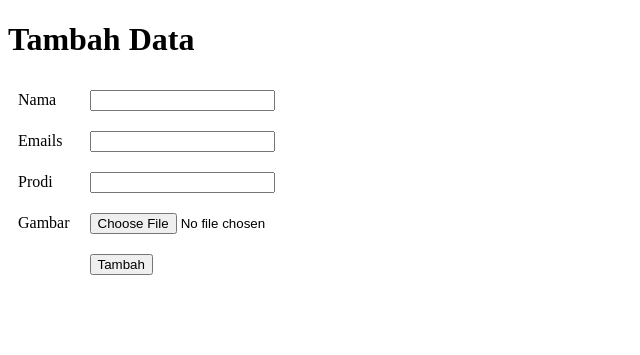
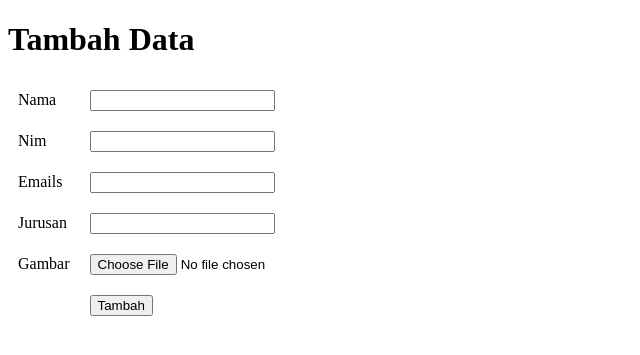
Before and after one commit to karinairna01/belajar-bersama, a PHP site: page /add.php in a window 1280 px wide. Shown: the top 355 px of the page, without its empty margins (0-640 px from the left). Run offline with PHP 8.4, Linux system fonts and the light colour scheme.

Commit message:
change update

```diff
--- a/yogi/pertemuan21/add.php
+++ b/yogi/pertemuan21/add.php
@@ -34,20 +34,24 @@ if (isset($_POST['submit'])) {
     <form action="" method="POST" enctype="multipart/form-data">
         <table cellpadding="10" cellspacing="0">
             <tr>
-                <td><label for="name">Nama</label></td>
-                <td><input type="text" name="name" id="name"></td>
+                <td><label for="nama">Nama</label></td>
+                <td><input type="text" name="nama" id="nama"></td>
+            </tr>
+            <tr>
+                <td><label for="nim">Nim</label></td>
+                <td><input type="text" name="nim" id="nim"></td>
             </tr>
             <tr>
                 <td><label for="email">Emails</label></td>
                 <td><input type="text" name="email" id="email"></td>
             </tr>
             <tr>
-                <td><label for="prodi">Prodi</label></td>
-                <td><input type="text" name="prodi" id="prodi"></td>
+                <td><label for="jurusan">Jurusan</label></td>
+                <td><input type="text" name="jurusan" id="jurusan"></td>
             </tr>
             <tr>
-                <td><label for="photo">Gambar</label></td>
-                <td><input type="file" name="photo" id="photo"></td>
+                <td><label for="gambar">Gambar</label></td>
+                <td><input type="file" name="gambar" id="gambar"></td>
             </tr>
             <tr>
                 <td></td>
--- a/yogi/pertemuan21/functions.php
+++ b/yogi/pertemuan21/functions.php
@@ -14,10 +14,10 @@ function query($query)
 
 function upload()
 {
-    $photoName = $_FILES['photo']['name'];
-    $photoTmpName = $_FILES['photo']['tmp_name'];
-    $photoError = $_FILES['photo']['error'];
-    $photoSize = $_FILES['photo']['size'];
+    $photoName = $_FILES['gambar']['name'];
+    $photoTmpName = $_FILES['gambar']['tmp_name'];
+    $photoError = $_FILES['gambar']['error'];
+    $photoSize = $_FILES['gambar']['size'];
 
     if ($photoError === 4) {
         echo "<script>alert('Silahkan pilih foto terlebih dahulu!')</script>";
@@ -46,17 +46,18 @@ function upload()
 function add($data)
 {
     global $conn;
-    $name = $data['name'];
+    $nama = $data['nama'];
+    $nim = $data['nim'];
     $email = $data['email'];
-    $prodi = $data['prodi'];
+    $jurusan = $data['jurusan'];
 
     if (!upload()) {
         return false;
     }
 
-    $photo = upload();
+    $gambar = upload();
 
-    $query = "INSERT INTO students VALUES (NULL ,'$name', '$email', '$prodi', '$photo')";
+    $query = "INSERT INTO mahasiswa VALUES (NULL ,'$nama','$nim', '$email', '$jurusan', '$gambar')";
     mysqli_query($conn, $query);
 
     return mysqli_affected_rows($conn);
@@ -66,22 +67,24 @@ function update($data)
 {
     global $conn;
     $id = $data['id'];
-    $name = $data['name'];
+    $nama = $data['nama'];
+    $nim = $data['nim'];
     $email = $data['email'];
-    $prodi = $data['prodi'];
+    $jurusan = $data['jurusan'];
     $oldPhoto = $data['oldPhoto'];
 
-    if ($_FILES['photo']['error'] === 4) {
+    if ($_FILES['gambar']['error'] === 4) {
         $photo = $oldPhoto;
     } else {
         $photo = upload();
     }
 
-    $query = "UPDATE students SET
-        name='$name',
+    $query = "UPDATE mahasiswa SET
+        nama='$nama',
+        nim='$nim',
         email='$email',
-        prodi='$prodi',
-        photo='$photo' WHERE id = $id
+        jurusan='$jurusan',
+        gambar='$photo' WHERE id = $id
         ";
     mysqli_query($conn, $query);
 
@@ -90,7 +93,7 @@ function update($data)
 
 function cari($keyword)
 {
-    $query = "SELECT * FROM students WHERE name LIKE '%$keyword%'";
+    $query = "SELECT * FROM mahasiswa WHERE name LIKE '%$keyword%'";
 
     return query($query);
 }
--- a/yogi/pertemuan21/hapus.php
+++ b/yogi/pertemuan21/hapus.php
@@ -2,7 +2,7 @@
 require 'functions.php';
 $id = $_GET['id'];
 
-mysqli_query($conn, "DELETE FROM students WHERE id=$id");
+mysqli_query($conn, "DELETE FROM mahasiswa WHERE id=$id");
 
 $result = mysqli_affected_rows($conn);
 
```
Also changed, not shown: yogi/pertemuan21/update.php (+14 -10 lines), yogi/pertemuan21/img/1678081251.jpg (added), yogi/pertemuan21/img/1678081860.jpg (added).
